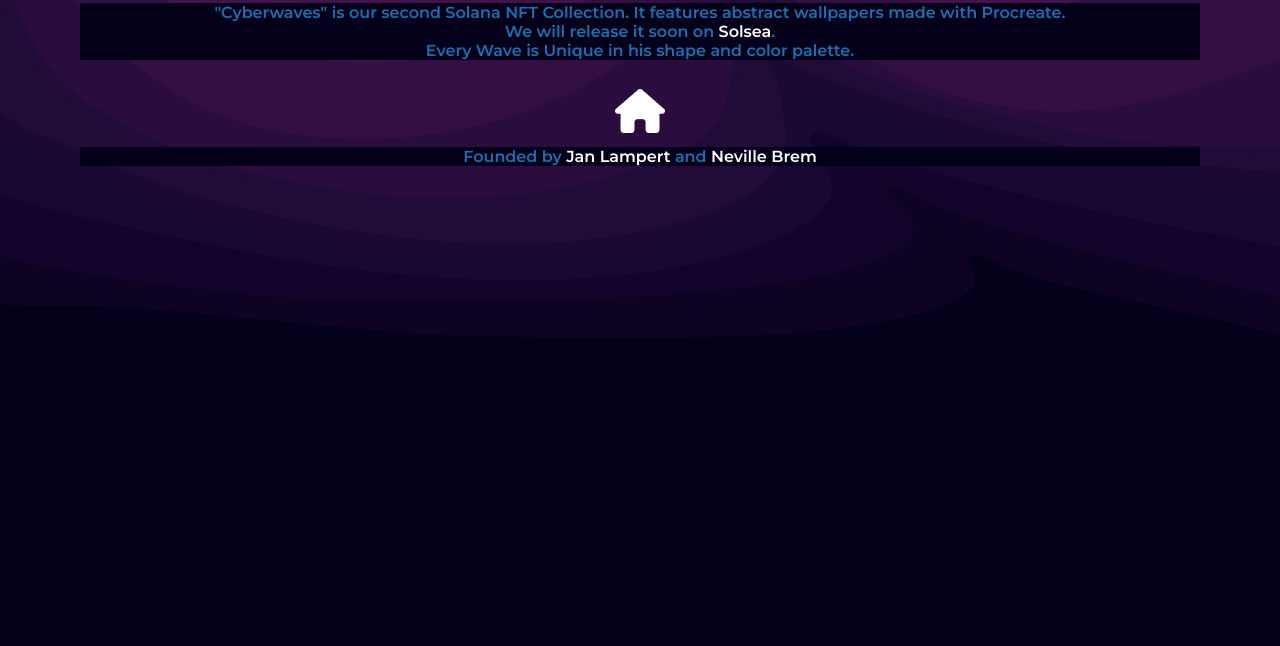
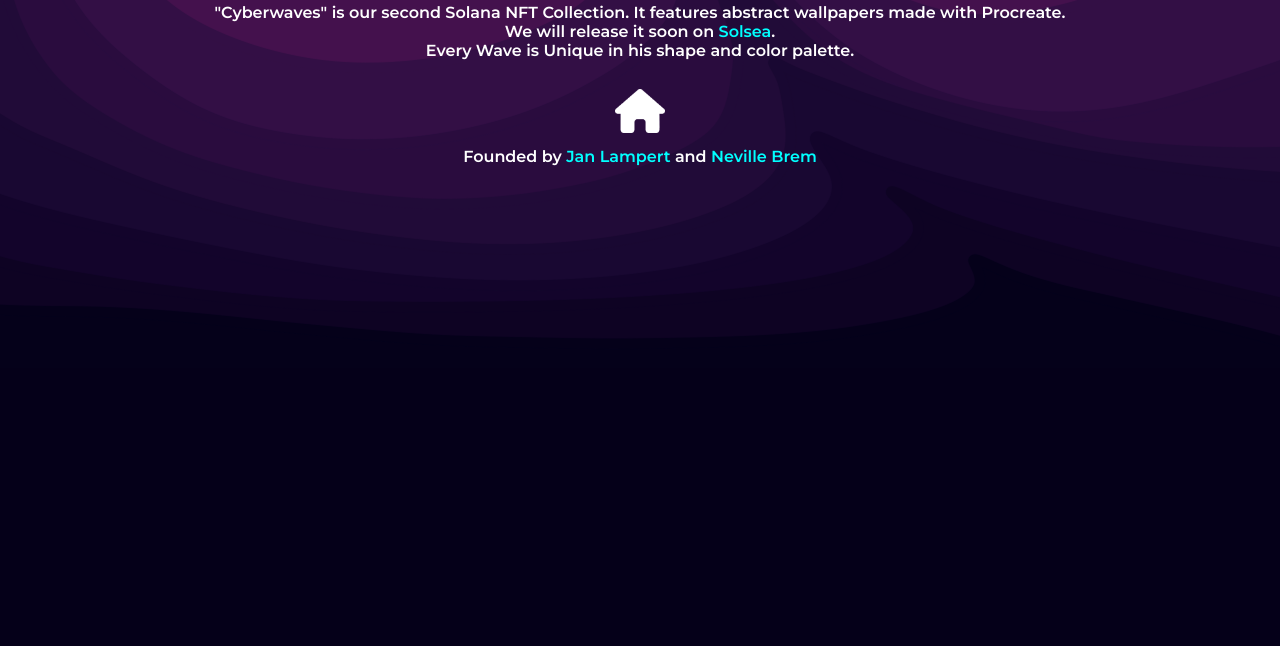
Before and after one commit to nevthereal/TheCreators, a plain HTML site: page cyberwaves.html in a window 1280 px wide. Shown: the part 352-998 px from the top of the page. Drawn offline with Linux system fonts and the light colour scheme.

Commit message:
subpages bugfix

```diff
--- a/styles.css
+++ b/styles.css
@@ -37,8 +37,13 @@
   animation: slideUp2 1.5s ease-in forwards;
 }
 
-.info > *{
+.info{
   color: white;
+  background: none;
+}
+
+.info a{
+  color: aqua;
   background: none;
 }
 
```
